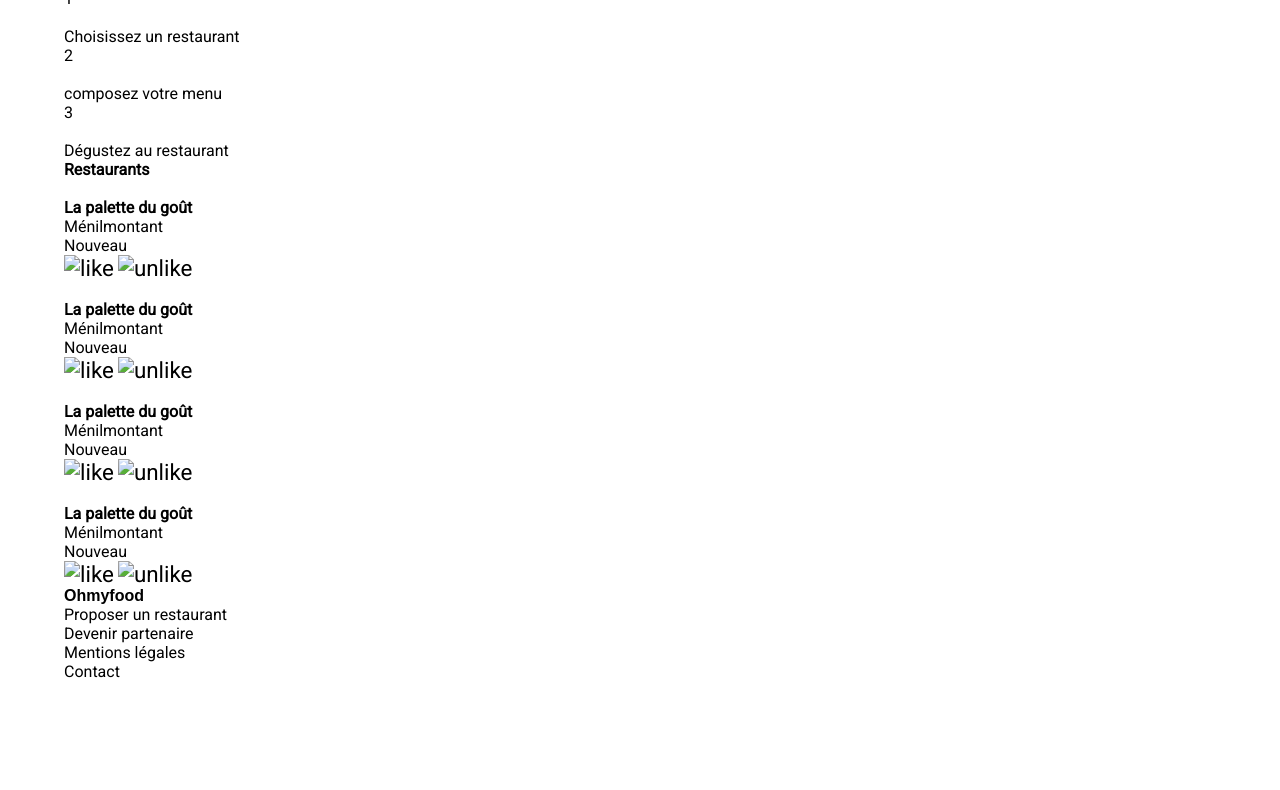
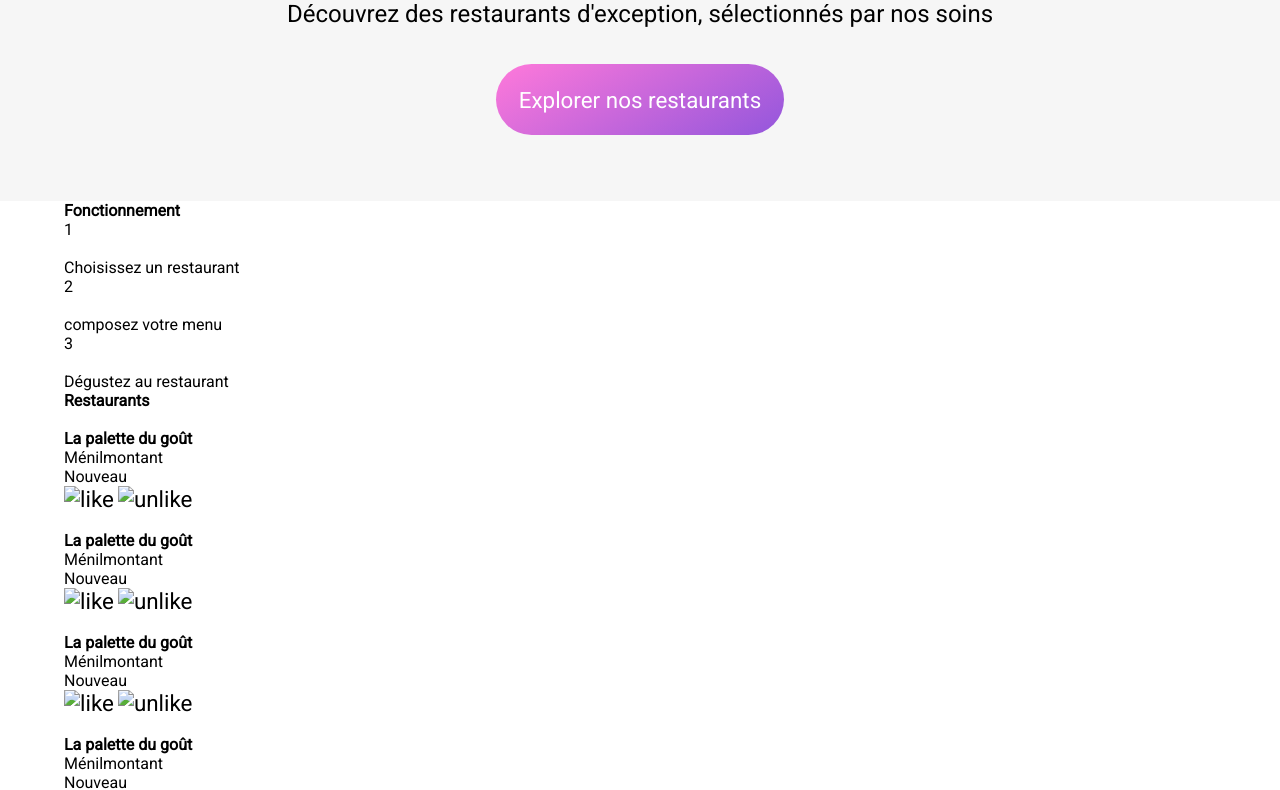
Before and after one commit to SebDelile/SebastienDelile_03_17122020, a website: page index.html in a window 1280 px wide. Shown: the part 293-1083 px from the top of the page. Before the commit the page ends 974 px from the top, so only its background shows below. Drawn offline with Linux system fonts and the light colour scheme; a web font is replaced by a local one.

Commit message:
CSS index presentation
Fait le CSS de la section présentation de la page d'accueil

```diff
--- a/index.html
+++ b/index.html
@@ -23,7 +23,7 @@
     <section class="presentation">
         <h1 class="presentation__title">Réserver le menu qui vous convient</h1>
         <h3 class="presentation__subtitle">Découvrez des restaurants d'exception, sélectionnés par nos soins</h3>
-        <button class="presentation__button" type="button"></button>Explorer nos restaurants</button>
+        <button class="presentation__button" type="button">Explorer nos restaurants</button>
     </section>
     <section class="principle">
         <h2 class="principle__title">Fonctionnement</h2>
--- a/sass/pages/_index.scss
+++ b/sass/pages/_index.scss
@@ -25,3 +25,33 @@
 
     }
 }
+
+.presentation {
+    background-color: map-get($color, background-main);
+    display: flex;
+    flex-direction: column;
+    justify-content: flex-start;
+    align-items: center;
+    padding-top: $section-padding-vertical;
+    padding-bottom: $section-padding-vertical;
+    >* {
+        text-align: center
+    }
+    &__title{
+        margin-bottom : 0.5*map-get($font-size, h1);
+    }
+    &__subtitle {
+        font-weight: normal;
+        margin-bottom: 1.5*map-get($font-size, h3);
+    }
+    &__button {
+        width: fit-content;
+        padding: map-get($font-size, button);
+        margin-bottom: 1.5*map-get($font-size, button);
+        color: white;
+        background: linear-gradient(330deg, map-get($color, primary), map-get($color, secondary));
+        border: none;
+        border-radius: 1.6*map-get($font-size, button);
+
+    }
+}
--- a/sass/utils/_variables.scss
+++ b/sass/utils/_variables.scss
@@ -1,13 +1,14 @@
 $main-padding: 5%;
+$section-padding-vertical: 2rem;
 
 $font-size: (
-    h1:1rem,
+    h1:2.1rem,
     h2:1rem,
-    h3:1rem,
+    h3:1.5rem,
     h4:1rem,
     p:1rem,
     input:1.4rem,
-    logo-header:2rem,
+    button:1.4rem,
     logo-footer:1rem
 );
 
```
Also changed, not shown: public/css/style.css, 1 other file.
